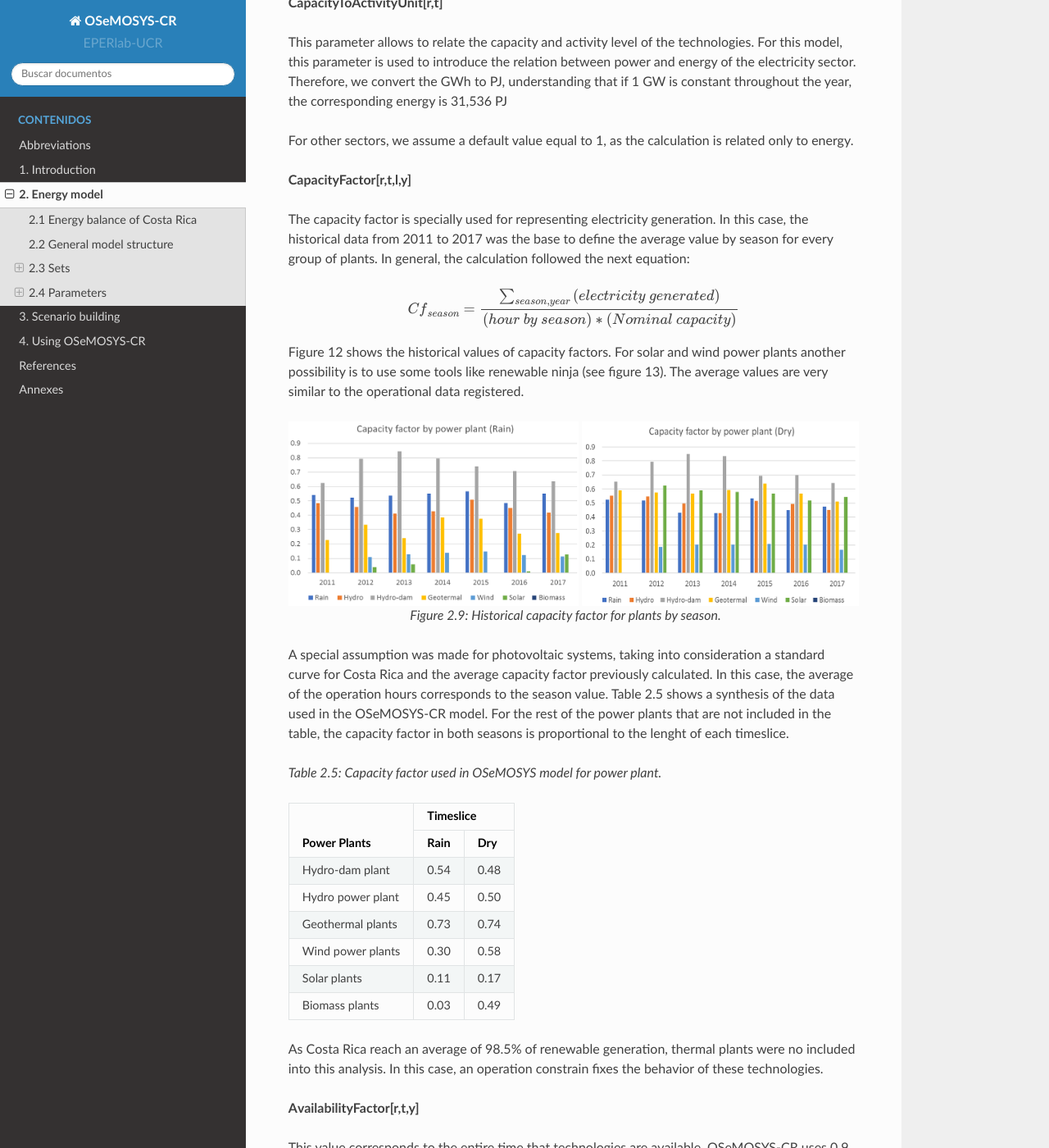
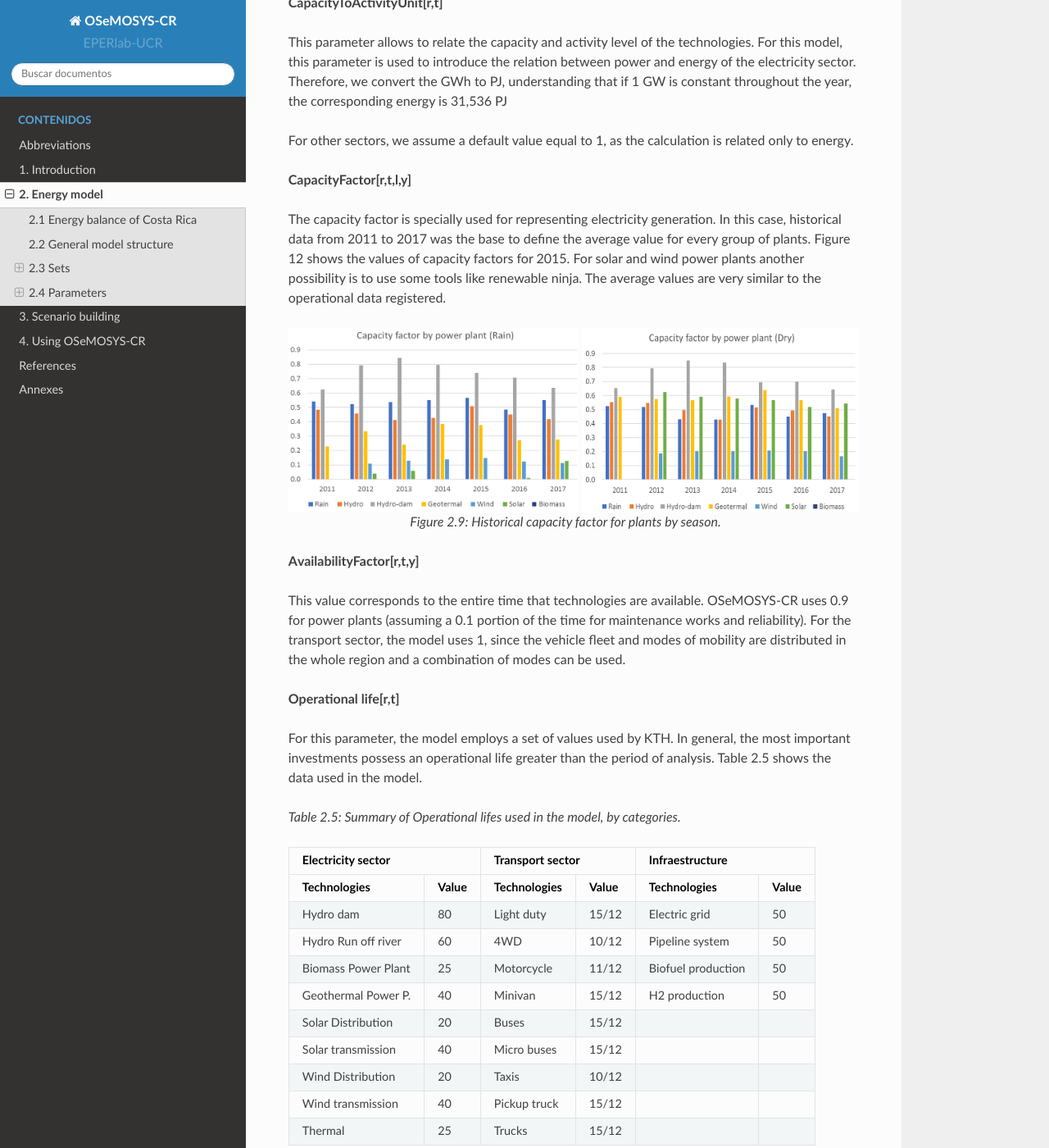
Before and after one commit to EPERLab/OSeMOSYS-CR, a Sphinx documentation site: the page built from docs/02EnergyModel.rst, in a window 1280 px wide and 1400 px high, scrolled down 10767 px. Shown: the whole window at 82% size. Built offline with Sphinx 7.4.7 and the Read the Docs theme 2.0.0, drawn with Linux system fonts in a browser that asks for light colours; formulas are drawn with MathJax 3.

Commit message:
Update 02EnergyModel.rst

```diff
--- a/docs/02EnergyModel.rst
+++ b/docs/02EnergyModel.rst
@@ -361,46 +361,13 @@ For other sectors, we assume a default value equal to 1, as the calculation is r
 
 **CapacityFactor[r,t,l,y]**
 
-The capacity factor is specially used for representing electricity generation. In this case, the historical data from 2011 to 2017 was the base to define the average value by season for every group of plants. In general, the calculation followed the next equation:
-
-.. math::
-
-   {Cf}_{season}=\frac{\sum_{season,year}{\left(electricity\ generated\right)}}{\left(hour\ by\ season\right)*(Nominal\ capacity)}
-
-Figure 12 shows the historical values of capacity factors. For solar and wind power plants another possibility is to use some tools like renewable ninja (see figure 13). The average values are very similar to the operational data registered.
+The capacity factor is specially used for representing electricity generation. In this case, historical data from 2011 to 2017 was the base to define the average value for every group of plants. Figure 12 shows the values of capacity factors for 2015. For solar and wind power plants another possibility is to use some tools like renewable ninja. The average values are very similar to the operational data registered.
 
 .. figure::  img/CapacityFactorPP.png
    :align:   center
    :width:   700 px
 
    *Figure 2.9: Historical capacity factor for plants by season.*
-
-A special assumption was made for photovoltaic systems, taking into consideration a standard curve for Costa Rica and the average capacity factor previously calculated. In this case, the average of the operation hours corresponds to the season value. Table 2.5 shows a synthesis of the data used in the OSeMOSYS-CR model. For the rest of the power plants that are not included in the table, the capacity factor in both seasons is proportional to the lenght of each timeslice.
-
-*Table 2.5: Capacity factor used in OSeMOSYS model for power plant.*
-
-.. table::
-   :align:   center
-
-+-------------------+--------------------+
-| Power Plants      |     Timeslice      |
-+                   +----------+---------+
-|                   |   Rain   |   Dry   |
-+===================+==========+=========+
-| Hydro-dam plant   | 0.54     | 0.48    |
-+-------------------+----------+---------+
-| Hydro power plant | 0.45     | 0.50    |
-+-------------------+----------+---------+
-| Geothermal plants | 0.73     | 0.74    |
-+-------------------+----------+---------+
-| Wind power plants | 0.30     | 0.58    |
-+-------------------+----------+---------+
-| Solar plants      | 0.11     | 0.17    |
-+-------------------+----------+---------+
-| Biomass plants    | 0.03     | 0.49    |
-+-------------------+----------+---------+
-
-As Costa Rica reach an average of 98.5% of renewable generation, thermal plants were no included into this analysis. In this case, an operation constrain fixes the behavior of these technologies.
 
 **AvailabilityFactor[r,t,y]**
 
```
